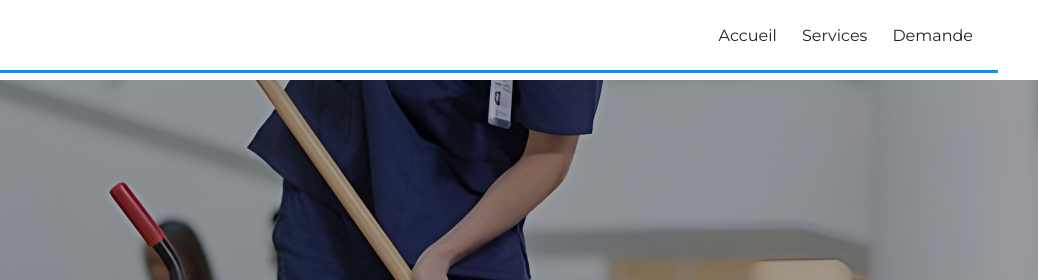
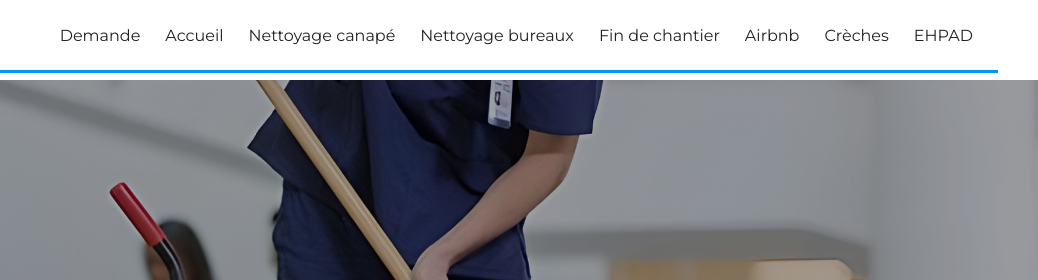
Before and after one commit to Eline-Clean/Clean, a plain HTML site: page index.html in a window 1280 px wide. Shown: the top 280 px of the page, 242-1280 px from the left. Drawn offline with Linux system fonts and the light colour scheme.

Commit message:
Update index.html

```diff
--- a/index.html
+++ b/index.html
@@ -144,9 +144,15 @@ footer { background:#111; color:#aaa; text-align:center; padding:25px 20px; }
 <header>
   <h1><img src="Logo.jfif" alt="Eline Clean" style="height:40px; vertical-align:middle;"> Eline Clean</h1>
   <nav>
-    <a href="#accueil">Accueil</a>
-    <a href="#services-icons">Services</a>
+
     <a href="#contact">Demande</a>
+	 <a href="index.html">Accueil</a>
+    <a href="nettoyage canapé.html">Nettoyage canapé</a>
+    <a href="nettoyage bureaux.html">Nettoyage bureaux</a>
+    <a href="fin de chantier.html">Fin de chantier</a>
+    <a href="nettoyage airbnb.html">Airbnb</a>
+    <a href="creches.html">Crèches</a>
+    <a href="ephd.html">EHPAD</a>
   </nav>
   <div class="hamburger" onclick="toggleMenu()"><div></div><div></div><div></div></div>
 </header>
```
